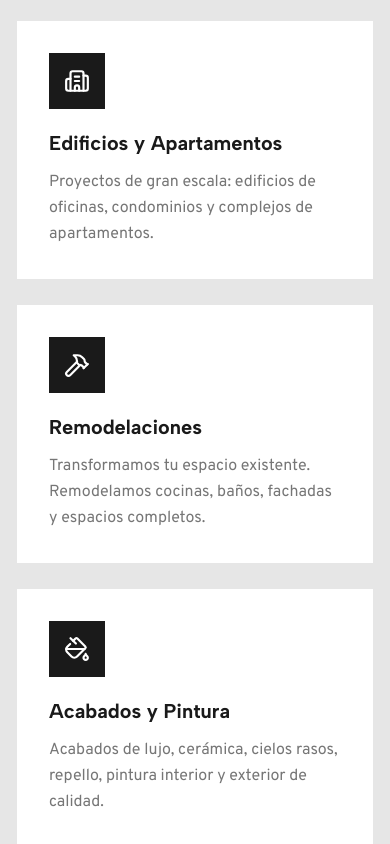
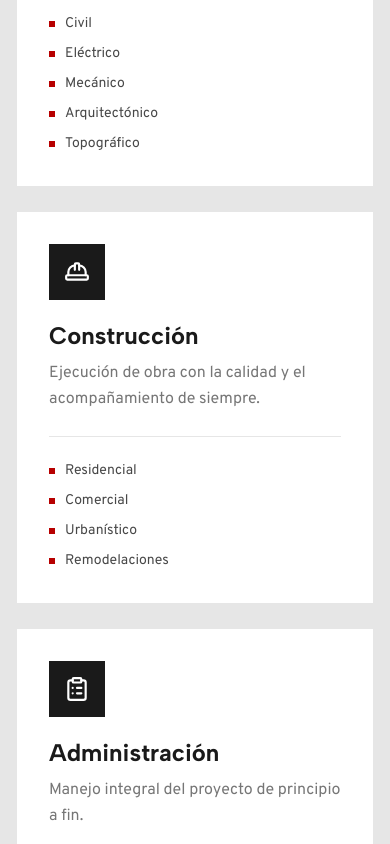
Before and after one commit to JaimeCordero26/Mobaz, a Next.js app: page / in a window 390 px wide. Shown: the part 4760-5604 px from the top of the page. Built offline with nearby package versions, Linux system fonts and the light colour scheme; no server answers; the database is empty.

Commit message:
Restructure Services into 3 independent pillars (Diseño/Construcción/Administración) per client feedback - clients can pick one, two, or all three

```diff
--- a/src/components/Services.tsx
+++ b/src/components/Services.tsx
@@ -1,70 +1,24 @@
-import {
-  Home,
-  Building2,
-  Hammer,
-  PaintBucket,
-  HardHat,
-  Wrench,
-  PenTool,
-  Map,
-  Factory,
-} from "lucide-react";
+import { PenTool, HardHat, ClipboardList } from "lucide-react";
 import BuildingSkyline from "./BuildingSkyline";
 
-const services = [
+const pillars = [
   {
-    icon: Home,
-    title: "Casas Residenciales",
-    description:
-      "Construimos la casa de tus sueños desde cero, con los mejores materiales y acabados de alta calidad.",
-  },
-  {
-    icon: Building2,
-    title: "Edificios y Apartamentos",
-    description:
-      "Proyectos de gran escala: edificios de oficinas, condominios y complejos de apartamentos.",
-  },
-  {
-    icon: Hammer,
-    title: "Remodelaciones",
-    description:
-      "Transformamos tu espacio existente. Remodelamos cocinas, baños, fachadas y espacios completos.",
-  },
-  {
-    icon: PaintBucket,
-    title: "Acabados y Pintura",
-    description:
-      "Acabados de lujo, cerámica, cielos rasos, repello, pintura interior y exterior de calidad.",
+    icon: PenTool,
+    title: "Diseño",
+    description: "Planos y especialidades técnicas listas para construir o tramitar.",
+    items: ["Civil", "Eléctrico", "Mecánico", "Arquitectónico", "Topográfico"],
   },
   {
     icon: HardHat,
-    title: "Construcción Comercial",
-    description:
-      "Locales comerciales, bodegas, instalaciones industriales y proyectos de infraestructura.",
+    title: "Construcción",
+    description: "Ejecución de obra con la calidad y el acompañamiento de siempre.",
+    items: ["Residencial", "Comercial", "Urbanístico", "Remodelaciones"],
   },
   {
-    icon: Wrench,
-    title: "Mantenimiento y Arreglos",
-    description:
-      "Reparaciones estructurales, impermeabilización, instalaciones eléctricas e hidráulicas.",
-  },
-  {
-    icon: PenTool,
-    title: "Diseño Civil y Arquitectónico",
-    description:
-      "Diseño eléctrico, mecánico y arquitectónico, diseño interior y exterior, con presupuestos de obra detallados.",
-  },
-  {
-    icon: Map,
-    title: "Planos y Topografía",
-    description:
-      "Servicios topográficos, planos de construcción y visado de planos ante los entes correspondientes.",
-  },
-  {
-    icon: Factory,
-    title: "Proyectos Urbanísticos e Industriales",
-    description:
-      "Construcción y supervisión de proyectos de mediana escala: urbanísticos, industriales y de infraestructura.",
+    icon: ClipboardList,
+    title: "Administración",
+    description: "Manejo integral del proyecto de principio a fin.",
+    items: ["Presupuestos", "Inspecciones privadas", "Administración de proyectos", "Tramitología"],
   },
 ];
 
@@ -82,27 +36,35 @@ export default function Services() {
             Nuestros Servicios
           </h2>
           <p className="text-[#1a1a1a]/60 text-lg max-w-2xl mx-auto">
-            Ofrecemos soluciones integrales de construcción para proyectos
-            residenciales, comerciales y de remodelación.
+            Tres servicios independientes: diseño, construcción y administración.
+            Elegí uno, dos o los tres — vos decidís qué necesitás de nosotros.
           </p>
         </div>
 
-        {/* Grid */}
-        <div className="grid grid-cols-1 md:grid-cols-2 lg:grid-cols-3 gap-6">
-          {services.map((service) => {
-            const Icon = service.icon;
+        {/* Pilares */}
+        <div className="grid grid-cols-1 md:grid-cols-3 gap-6">
+          {pillars.map((pillar) => {
+            const Icon = pillar.icon;
             return (
               <div
-                key={service.title}
-                className="bg-white p-8 border border-[#e6e6e6] hover:border-[#b70000] transition-colors duration-300 group"
+                key={pillar.title}
+                className="bg-white p-8 border border-[#e6e6e6] hover:border-[#b70000] transition-colors duration-300 group flex flex-col"
               >
                 <div className="w-14 h-14 bg-[#1a1a1a] group-hover:bg-[#b70000] flex items-center justify-center mb-5 transition-colors duration-300">
                   <Icon size={26} className="text-white" />
                 </div>
-                <h3 className="text-xl font-bold text-[#1a1a1a] mb-3">
-                  {service.title}
+                <h3 className="text-2xl font-bold text-[#1a1a1a] mb-2">
+                  {pillar.title}
                 </h3>
-                <p className="text-[#1a1a1a]/60 leading-relaxed">{service.description}</p>
+                <p className="text-[#1a1a1a]/60 leading-relaxed mb-6">{pillar.description}</p>
+                <ul className="space-y-2.5 mt-auto pt-6 border-t border-[#e6e6e6]">
+                  {pillar.items.map((item) => (
+                    <li key={item} className="flex items-center gap-2.5 text-sm text-[#1a1a1a]/80">
+                      <span className="w-1.5 h-1.5 bg-[#b70000] flex-shrink-0" />
+                      {item}
+                    </li>
+                  ))}
+                </ul>
               </div>
             );
           })}
```
